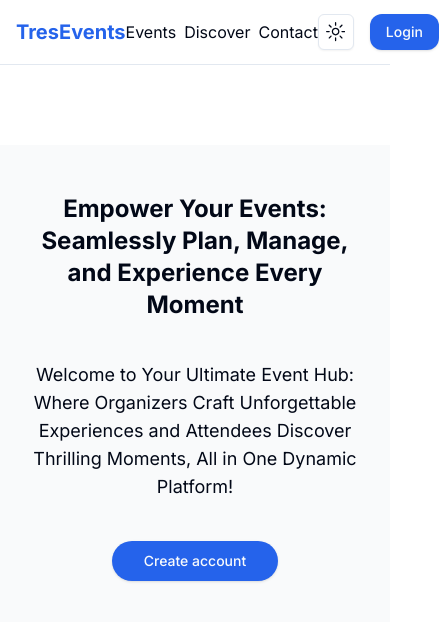
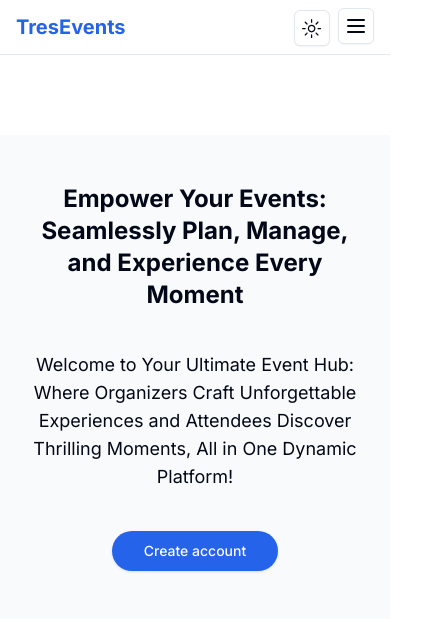
Before and after one commit to TresorRw/event-web-fe, a Next.js app: page / in a window 390 px wide. Shown: the top 622 px of the page, 439 px wide, since content can reach past the window. Built offline with nearby package versions, Linux system fonts and the light colour scheme.

Commit message:
Header drawer component to be used on small screens

```diff
--- /dev/null
+++ b/components/ui/header-drawer.tsx
@@ -0,0 +1,75 @@
+import { Menu } from "lucide-react";
+import {
+  Sheet,
+  SheetContent,
+  SheetHeader,
+  SheetTitle,
+  SheetTrigger,
+} from "@/components/ui/sheet";
+import { Button } from "./button";
+import Link from "next/link";
+import classNames from "classnames";
+
+const MenuDrawer = ({
+  pathName,
+  isAuthenticated,
+}: {
+  pathName: string;
+  isAuthenticated: boolean;
+}) => {
+  return (
+    <Sheet>
+      <SheetTrigger asChild>
+        <Button variant="outline" size="icon">
+          <Menu />
+        </Button>
+      </SheetTrigger>
+      <SheetContent side={"left"} className="w-[320px]">
+        <SheetHeader>
+          <SheetTitle asChild>
+            <h1 className="text-xl text-left font-bold text-primary">
+              TresEvents
+            </h1>
+          </SheetTitle>
+        </SheetHeader>
+        <div className="mt-5 space-y-2 flex flex-col">
+          <Link
+            className={classNames({
+              "text-primary": pathName === "/events",
+            })}
+            href={"/events"}
+          >
+            Events
+          </Link>
+          <Link
+            className={classNames({
+              "text-primary": pathName === "/discover",
+            })}
+            href={"/discover"}
+          >
+            Discover
+          </Link>
+          <Link
+            className={classNames({
+              "text-primary": pathName === "/contact",
+            })}
+            href={"/contact"}
+          >
+            Contact
+          </Link>
+          {isAuthenticated ? (
+            <Link href="/in/profile">
+              <Button className="rounded-xl dark:text-white">Profile</Button>
+            </Link>
+          ) : (
+            <Link href={"/signin"}>
+              <Button className="rounded-xl dark:text-white">Login</Button>
+            </Link>
+          )}
+        </div>
+      </SheetContent>
+    </Sheet>
+  );
+};
+
+export default MenuDrawer;
--- a/components/ui/header.tsx
+++ b/components/ui/header.tsx
@@ -7,6 +7,7 @@ import classNames from "classnames";
 import { usePathname } from "next/navigation";
 import { Button } from "@/components/ui/button";
 import { useAuthStore } from "@/app/store/auth.store";
+import MenuDrawer from "./header-drawer";
 
 const Header = () => {
   const pathName = usePathname();
@@ -15,7 +16,7 @@ const Header = () => {
   return (
     <header className="border-b">
       <Container>
-        <div className="relative sm:px-6 lg:px-8 flex h-16 items-center justify-between w-full">
+        <div className="relative md:flex sm:px-6 lg:px-8 hidden h-16 items-center justify-between w-full">
           <div className="flex items-center">
             <Link href="/" className="ml-4 lg:ml-0">
               <h1 className="text-xl font-bold text-primary">TresEvents</h1>
@@ -51,13 +52,26 @@ const Header = () => {
             <ModeToggle />
             {isAuthenticated ? (
               <Link href="/in/profile">
-                <Button className="rounded-xl dark:text-white">Profile</Button>
+                <Button className="rounded-xl dark:text-white mt-5">
+                  Profile
+                </Button>
               </Link>
             ) : (
               <Link href={"/signin"}>
-                <Button className="rounded-xl dark:text-white">Login</Button>
+                <Button className="rounded-xl dark:text-white mt-5">
+                  Login
+                </Button>
               </Link>
             )}
+          </div>
+        </div>
+        <div className="flex w-full items-center justify-between md:hidden p-4 py-2">
+          <Link href="/" className="">
+            <h1 className="text-xl font-bold text-primary">TresEvents</h1>
+          </Link>
+          <div className="space-x-2">
+            <ModeToggle />
+            <MenuDrawer pathName={pathName} isAuthenticated={isAuthenticated} />
           </div>
         </div>
       </Container>
```
